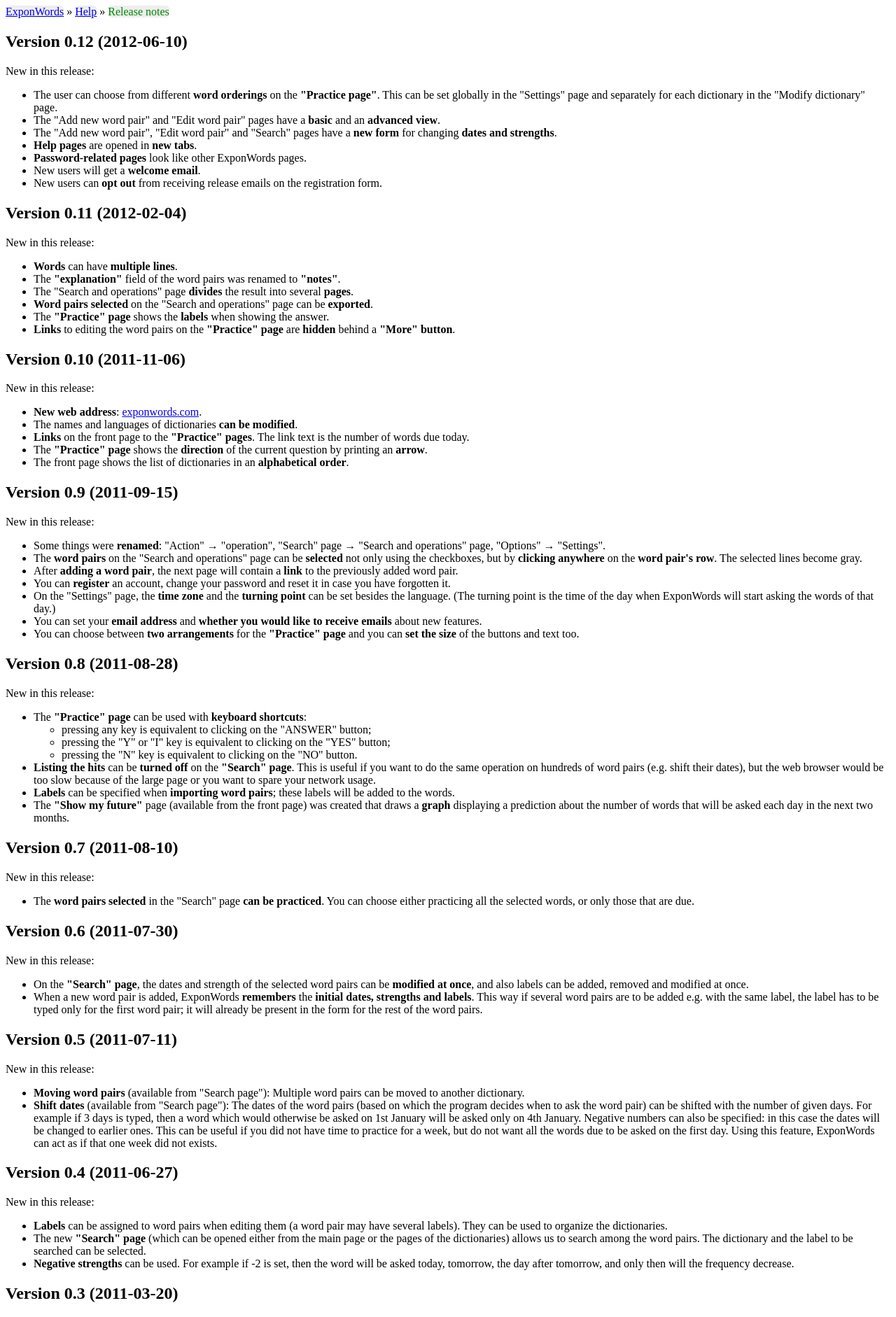
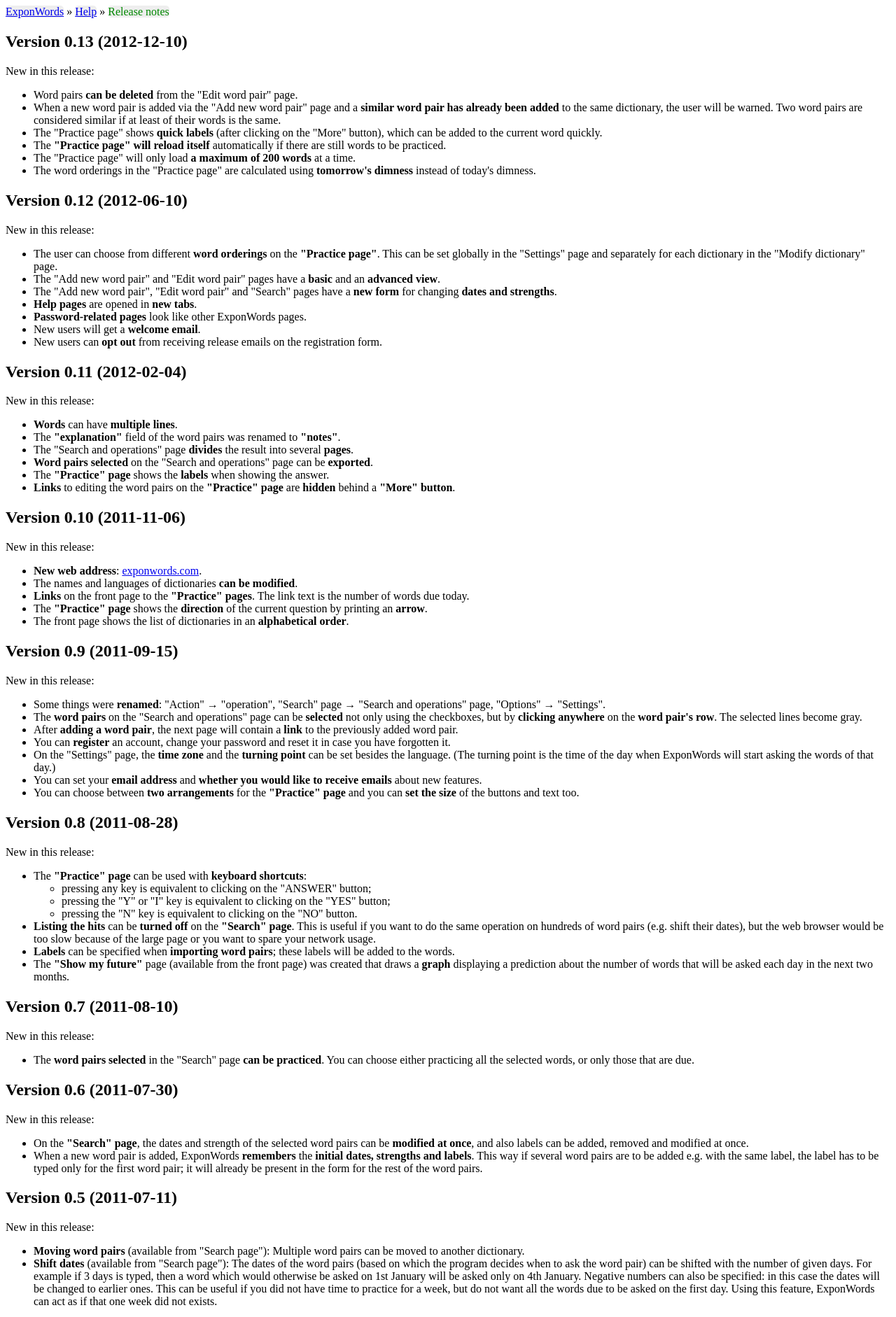
Before and after one commit to hcs42/ExponWords, a Django app: template templates/ew/help/releases-en.html in a window 1280 px wide. Shown: the top 1882 px of the page at 70% size. Run offline with Django 3.2, Linux system fonts and the light colour scheme; the template is opened without the code that fills it, so the values that code supplies are empty.

Commit message:
Release notes updated

```diff
--- a/templates/ew/help/releases-en.html
+++ b/templates/ew/help/releases-en.html
@@ -13,6 +13,26 @@ Release notes
 &raquo;
 <span class="current_menu">Release notes</span>
 </p>
+
+<h2 id="0-13">Version 0.13 (2012-12-10)</h2>
+
+<p>New in this release:</p>
+<ul>
+  <li>Word pairs <strong>can be deleted</strong> from the "Edit word pair"
+  page.</li>
+  <li>When a new word pair is added via the "Add new word pair" page and a
+  <strong>similar word pair has already been added</strong> to the same
+  dictionary, the user will be warned. Two word pairs are considered similar if
+  at least of their words is the same.</li>
+  <li>The "Practice page" shows <strong>quick labels</strong> (after clicking
+  on the "More" button), which can be added to the current word quickly.</li>
+  <li>The <strong>"Practice page" will reload itself</strong> automatically if
+  there are still words to be practiced.</li>
+  <li>The "Practice page" will only load <strong>a maximum of 200
+    words</strong> at a time.</li>
+  <li>The word orderings in the "Practice page" are calculated using
+  <strong>tomorrow's dimness</strong> instead of today's dimness.</li>
+</ul>
 
 <h2 id="0-12">Version 0.12 (2012-06-10)</h2>
 
```
Also changed, not shown: templates/ew/help/releases-hu.html (+18 -0 lines).
